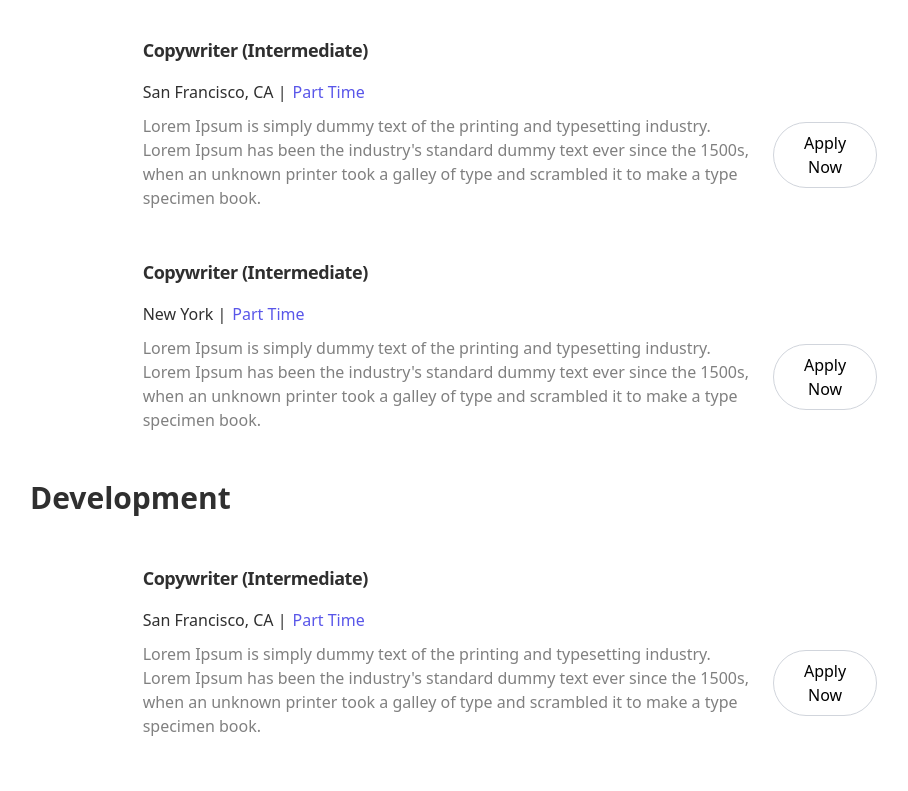
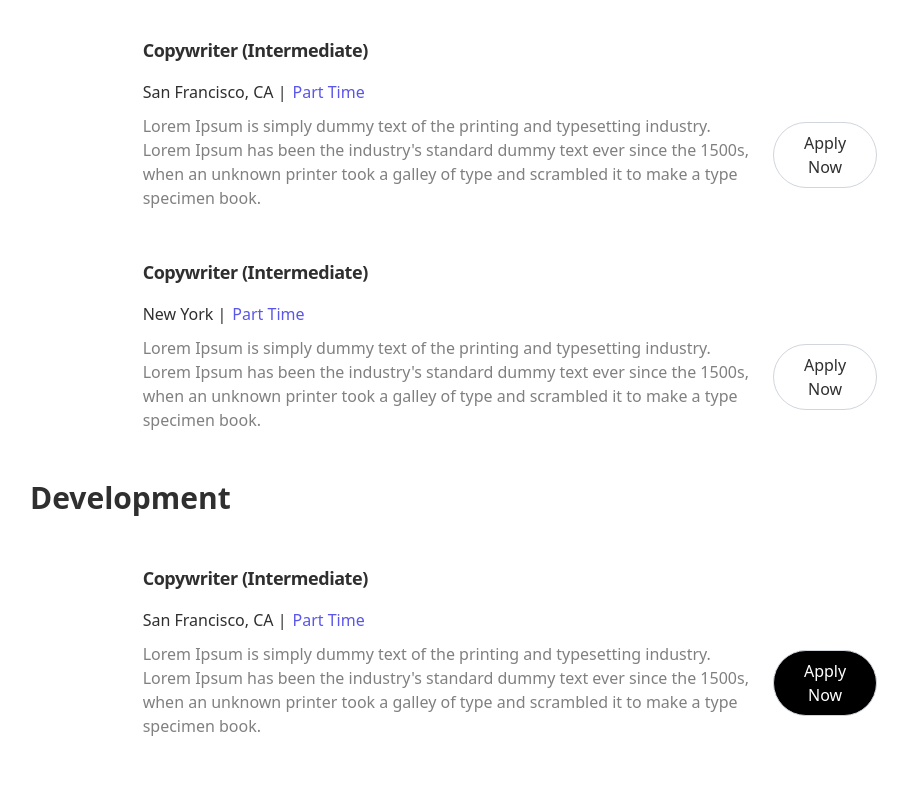
Before and after one commit to FlackoCodes/newTech, a React (Vite) app: page /Careers in a window 1280 px wide. Shown: the part 780-1571 px from the top of the page, without its empty margins (98-1006 px from the left). Built offline with nearby package versions, Linux system fonts and the light colour scheme.

Commit message:
minor fixes on career page

```diff
--- a/src/pages/Career.tsx
+++ b/src/pages/Career.tsx
@@ -46,7 +46,9 @@ export const Career = () => {
                         <div className="my-2">
                           <button
                             type="button"
-                            className="rounded-full py-2 px-4 mr-auto lg:mr-16 border border-gray-300 cursor-pointer"
+                            className={`rounded-full py-2 px-4 mr-auto lg:mr-16 border border-gray-300 cursor-pointer text-[#2f2f2f] text-small font-normal ${
+                              feature.id === 3 && "bg-black"
+                            } ${feature.id === 3 && "text-white"}`}
                           >
                             Apply Now
                           </button>
```
